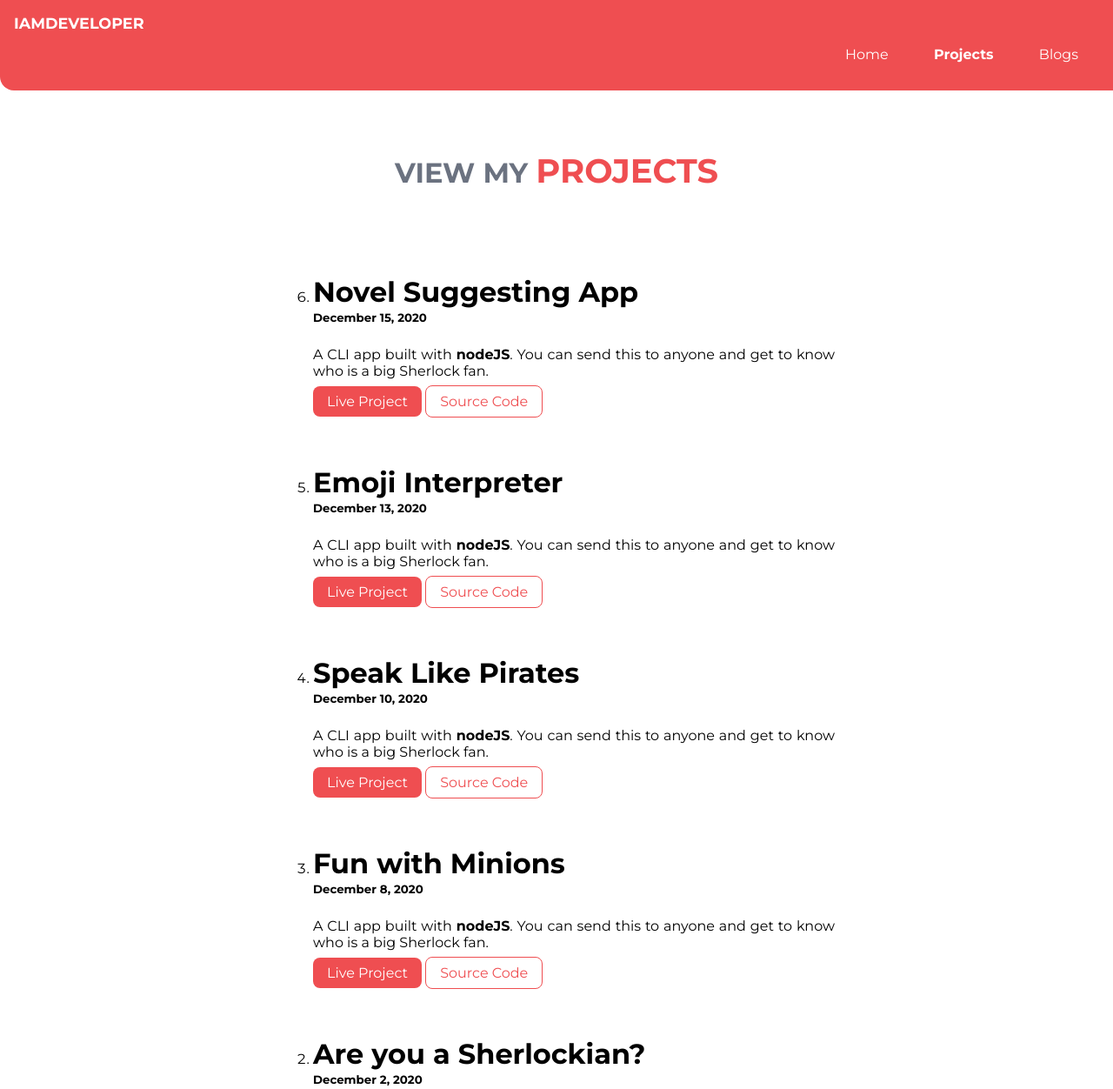
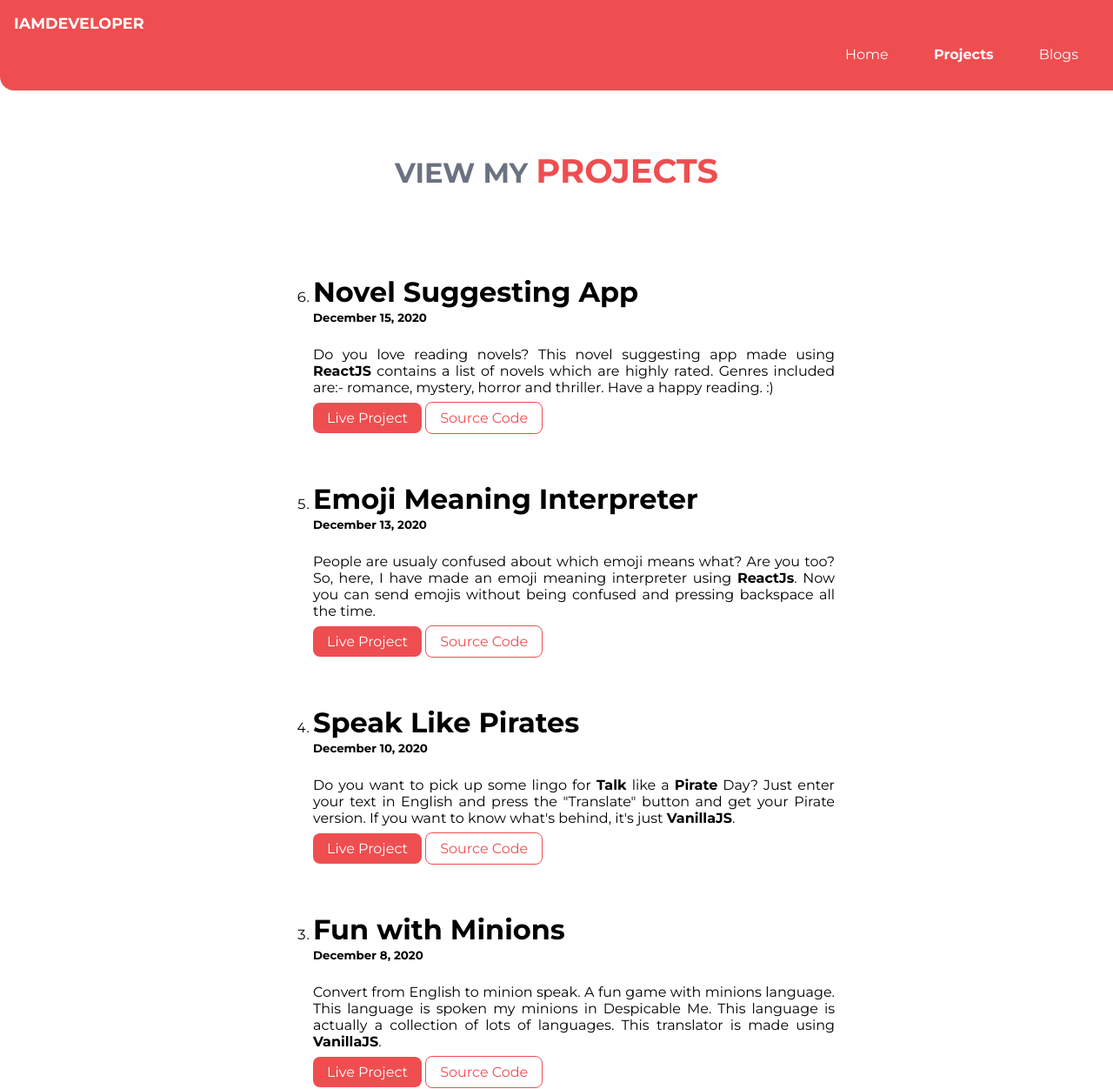
Before and after one commit to MinakshiMittal/minakshimittal-portfolio, a plain HTML site: page projects.html in a window 1280 px wide. Shown: the top 1252 px of the page at 87% size. Drawn offline with Linux system fonts and the light colour scheme.

Commit message:
added project details

```diff
--- a/projects.html
+++ b/projects.html
@@ -35,23 +35,29 @@
             <li>
                 <h1 class="project-title">Novel Suggesting App</h1>
                 <small>December 15, 2020</small>
-                <p>A CLI app built with <strong>nodeJS</strong>. You can send this to anyone and get to know who is a big Sherlock fan. </p>
+                <p>Do you love reading novels? This novel suggesting app made using <strong>ReactJS</strong> contains a
+                    list of novels which are highly rated. Genres included are:- romance, mystery, horror and thriller.
+                    Have a happy reading. :)</p>
 
                 <a class="link link-primary" href="https://novelsuggestingapp.netlify.app/">Live Project</a>
 
-                <a class="link link-secondary" href="https://github.com/MinakshiMittal/novel-suggesting-app">Source Code</a>
+                <a class="link link-secondary" href="https://github.com/MinakshiMittal/novel-suggesting-app">Source
+                    Code</a>
             </li>
         </div>
 
         <div class="container container-center">
             <li>
-                <h1 class="project-title">Emoji Interpreter</h1>
+                <h1 class="project-title">Emoji Meaning Interpreter</h1>
                 <small>December 13, 2020</small>
-                <p>A CLI app built with <strong>nodeJS</strong>. You can send this to anyone and get to know who is a big Sherlock fan. </p>
+                <p>People are usualy confused about which emoji means what? Are you too? So, here, I have made an emoji
+                    meaning interpreter using <strong>ReactJs</strong>. Now you can send emojis without being confused
+                    and pressing backspace all the time.</p>
 
                 <a class="link link-primary" href="https://interpret-emoji.netlify.app/">Live Project</a>
 
-                <a class="link link-secondary" href="https://github.com/MinakshiMittal/emoji-interpreter">Source Code</a>
+                <a class="link link-secondary" href="https://github.com/MinakshiMittal/emoji-interpreter">Source
+                    Code</a>
             </li>
         </div>
 
@@ -59,7 +65,9 @@
             <li>
                 <h1 class="project-title">Speak Like Pirates</h1>
                 <small>December 10, 2020</small>
-                <p>A CLI app built with <strong>nodeJS</strong>. You can send this to anyone and get to know who is a big Sherlock fan. </p>
+                <p>Do you want to pick up some lingo for <strong>Talk</strong> like a <strong>Pirate</strong> Day? Just
+                    enter your text in English and press the "Translate" button and get your Pirate version. If you
+                    want to know what's behind, it's just <strong>VanillaJS</strong>.</p>
 
                 <a class="link link-primary" href="https://speak-like-pirates.netlify.app/">Live Project</a>
 
@@ -71,7 +79,7 @@
             <li>
                 <h1 class="project-title">Fun with Minions</h1>
                 <small>December 8, 2020</small>
-                <p>A CLI app built with <strong>nodeJS</strong>. You can send this to anyone and get to know who is a big Sherlock fan. </p>
+                <p>Convert from English to minion speak. A fun game with minions language. This language is spoken my minions in Despicable Me. This language is actually a collection of lots of languages. This translator is made using <strong>VanillaJS</strong>.</p>
 
                 <a class="link link-primary" href="https://fun-with-minion.netlify.app/">Live Project</a>
 
@@ -83,11 +91,15 @@
             <li>
                 <h1 class="project-title">Are you a Sherlockian?</h1>
                 <small>December 2, 2020</small>
-                <p>A CLI app built with <strong>nodeJS</strong>. You can send this to anyone and get to know who is a big Sherlock fan. </p>
+                <p>A CLI app built with <strong>nodeJS</strong>. You can send this to anyone and get to know who is a
+                    big Sherlock fan. </p>
 
-                <a class="link link-primary" href="https://repl.it/@mittalminakshi/assignment-for-level-one-sherlock-quiz?embed=1&output=1">Live Project</a>
+                <a class="link link-primary"
+                    href="https://repl.it/@mittalminakshi/assignment-for-level-one-sherlock-quiz?embed=1&output=1">Live
+                    Project</a>
 
-                <a class="link link-secondary" href="https://github.com/MinakshiMittal/Sherlock-Holmes-Quiz">Source Code</a>
+                <a class="link link-secondary" href="https://github.com/MinakshiMittal/Sherlock-Holmes-Quiz">Source
+                    Code</a>
             </li>
         </div>
 
@@ -99,7 +111,8 @@
                     really
                     knows me.</p>
 
-                <a class="link link-primary" href="https://repl.it/@mittalminakshi/my-personal-quizz?embed=1&output=1">Live Project</a>
+                <a class="link link-primary"
+                    href="https://repl.it/@mittalminakshi/my-personal-quizz?embed=1&output=1">Live Project</a>
 
                 <a class="link link-secondary" href="https://github.com/MinakshiMittal/my-personal-quiz">Source Code</a>
             </li>
@@ -110,8 +123,10 @@
         <div class="footer-header">social media presence</div>
         <ul class="social-links list-non-bullet list">
             <li class="list-item-inline"><a class="link" href="https://github.com/MinakshiMittal">github</a></li>
-            <li class="list-item-inline"><a class="link" href="https://www.instagram.com/minakshimittalm3/">instagram</a></li>
-            <li class="list-item-inline"><a class="link" href="https://www.linkedin.com/in/minakshi-mittal-271262178/">linkedin</a></li>
+            <li class="list-item-inline"><a class="link"
+                    href="https://www.instagram.com/minakshimittalm3/">instagram</a></li>
+            <li class="list-item-inline"><a class="link"
+                    href="https://www.linkedin.com/in/minakshi-mittal-271262178/">linkedin</a></li>
 
         </ul>
     </footer>
```
